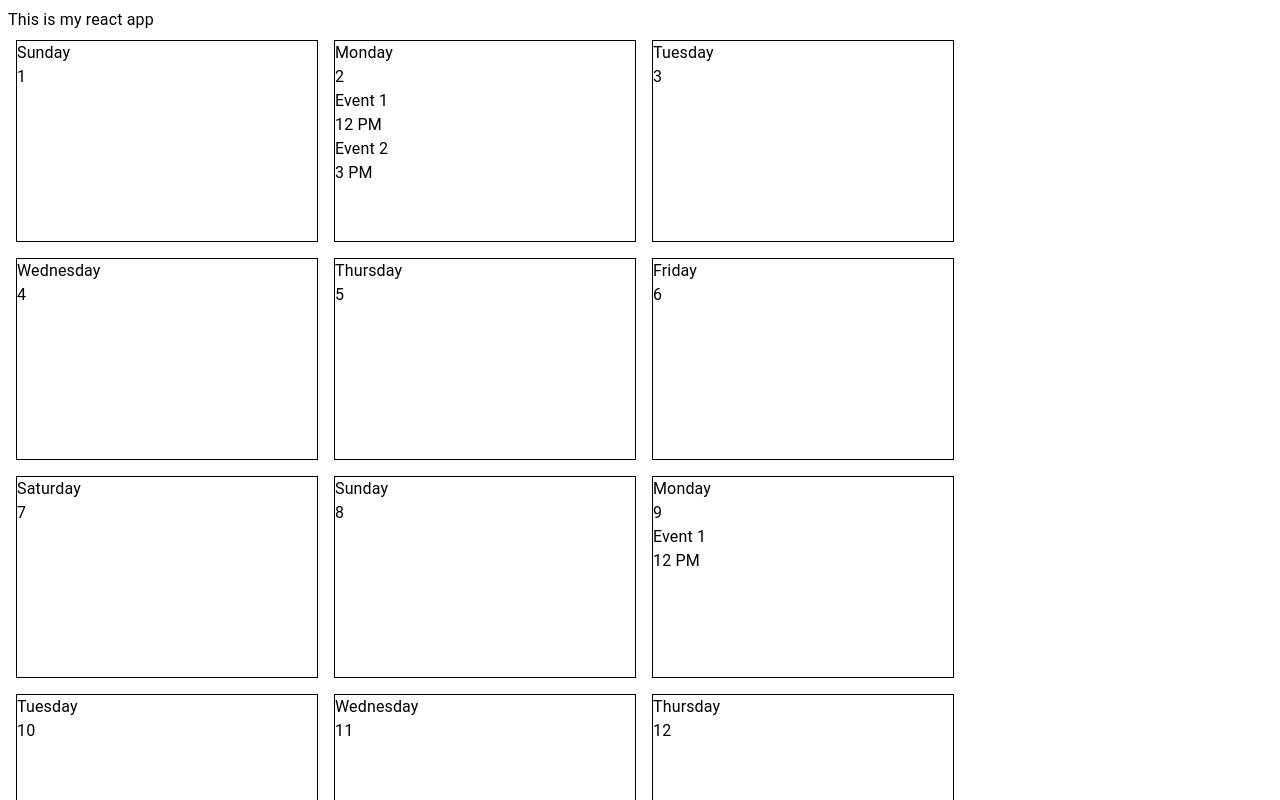
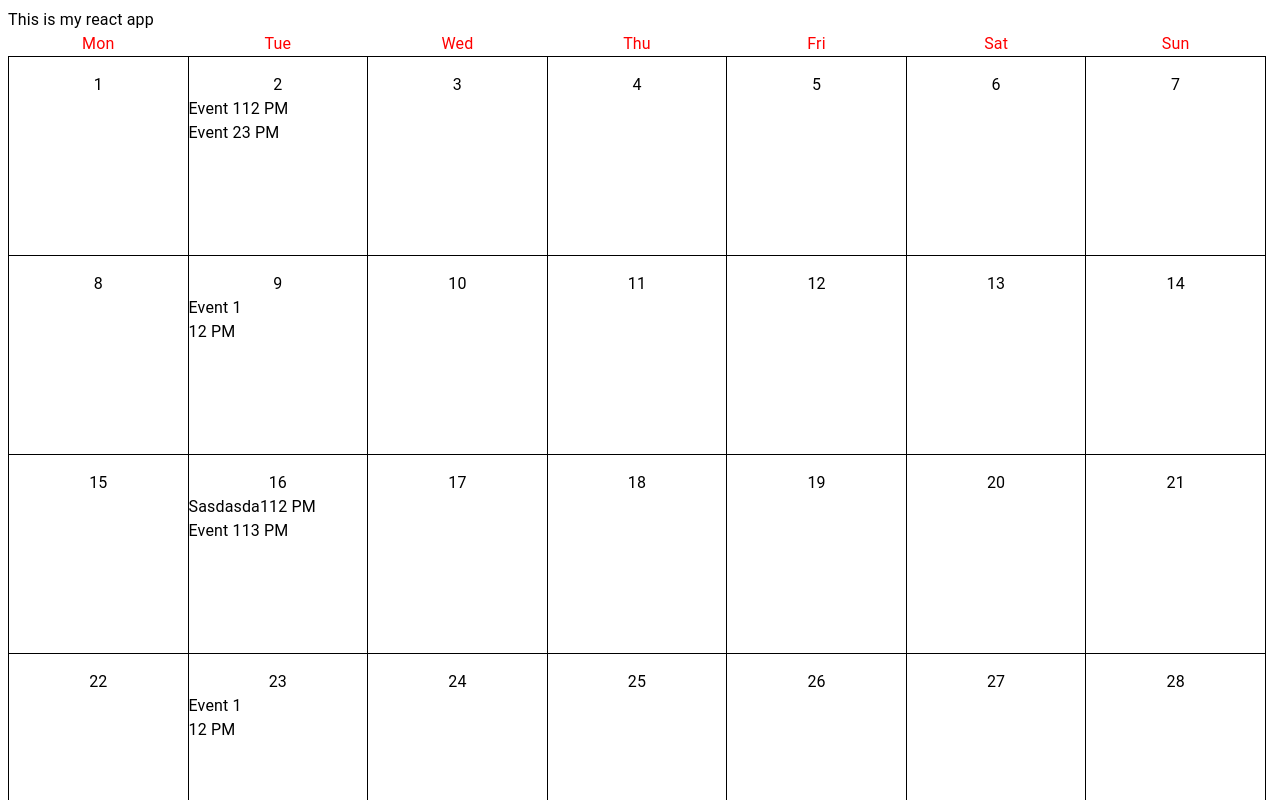
Before and after one commit to Zulaxy/assignment-calendar, a React (Create React App) app: page / in a window 1280 px wide. Shown: the top 800 px of the page. Built offline with nearby package versions, Linux system fonts and the light colour scheme.

Commit message:
saving progress

```diff
--- a/src/App.tsx
+++ b/src/App.tsx
@@ -2,7 +2,9 @@ import React, { useEffect } from "react";
 import { Box, Typography } from "@mui/material";
 import augustDaysData from "./mockdata/mockData.json";
 import { useSelector, useDispatch } from "react-redux";
-import { updateData } from "./store/store";
+import { updateData, clickedDate } from "./store/store";
+
+import { daysOfTheWeek } from "./mockdata/daysOfWeek";
 
 import SingleDay from "./components/SingleDay";
 
@@ -10,6 +12,38 @@ function App() {
   const data = useSelector((state: any) => state.data);
 
   const dispatch = useDispatch();
+
+  /**
+   * Groups an array of day data into weeks, each containing 7 days.
+   *
+   * @param {Array} daysData - An array of day data objects.
+   * @returns {Array} An array of arrays, each representing a week of days.
+   */
+  const groupDaysByWeek = (daysData: any[]) => {
+    const weeks = [];
+    let currentWeek = [];
+
+    for (const dayData of daysData) {
+      currentWeek.push(dayData);
+
+      if (currentWeek.length === 7) {
+        weeks.push(currentWeek);
+        currentWeek = [];
+      }
+    }
+
+    if (currentWeek.length > 0) {
+      weeks.push(currentWeek);
+    }
+
+    return weeks;
+  };
+
+  const weeks = groupDaysByWeek(data);
+
+  const handleUpdateClickedDate = (date: string) => {
+    dispatch(clickedDate(date));
+  };
 
   //stores the data in redux upon initial render of the component
   useEffect(() => {
@@ -19,9 +53,32 @@ function App() {
   return (
     <>
       <Typography>This is my react app</Typography>
-      <Box sx={{ display: "flex", flexWrap: "wrap" }}>
-        {augustDaysData.map((dayData: any) => (
-          <SingleDay singleDay={dayData} />
+      <Box sx={{ display: "flex", flexDirection: "column" }}>
+        <Box sx={{ display: "flex" }}>
+          {daysOfTheWeek.map((day) => (
+            <Typography
+              key={day}
+              sx={{
+                width: "calc(100% / 7)",
+                textAlign: "center",
+                color: "red",
+                marginRight: "-1px",
+              }}
+            >
+              {day}
+            </Typography>
+          ))}
+        </Box>
+        {weeks.map((week, weekIndex) => (
+          <Box key={weekIndex} sx={{ display: "flex" }}>
+            {week.map((dayData) => (
+              <SingleDay
+                key={dayData.day}
+                singleDay={dayData}
+                onHandleUpdateClickedDate={handleUpdateClickedDate}
+              />
+            ))}
+          </Box>
         ))}
       </Box>
     </>
--- a/src/components/SingleDay.tsx
+++ b/src/components/SingleDay.tsx
@@ -2,22 +2,52 @@ import { Box, Typography } from "@mui/material";
 import React from "react";
 
 import { CalendarEvent, SingleDay as SingleDayTypes } from "../types";
+import { useSelector } from "react-redux";
 
 interface SingleDayProps {
   singleDay: SingleDayTypes;
+  onHandleUpdateClickedDate: (date: string) => void;
 }
 
-const SingleDay = ({ singleDay }: SingleDayProps) => {
+const SingleDay = ({
+  singleDay,
+  onHandleUpdateClickedDate,
+}: SingleDayProps) => {
+  const clickedDate = useSelector((state: any) => state.clickedDate);
+  console.log(clickedDate);
+
   return (
     <Box
-      sx={{ border: `1px solid black`, width: "300px", height: "200px", m: 1 }}
+      sx={{
+        border: `1px solid black`,
+        width: "calc(100% / 7)",
+        height: "200px",
+        boxSizing: "border-box",
+        flexShrink: 0,
+        marginBottom: "-1px",
+        marginRight: "-1px",
+      }}
     >
-      <Typography>{singleDay.dayOfWeek}</Typography>
-      <Typography>{singleDay.day}</Typography>
+      <Box
+        sx={{ display: "flex", flexDirection: "column", alignItems: "center" }}
+      >
+        <Typography
+          sx={{
+            mt: 2,
+            color: clickedDate === singleDay.day ? "green" : null,
+            cursor: "pointer",
+          }}
+          onClick={() => {
+            onHandleUpdateClickedDate(singleDay.day);
+          }}
+        >
+          {singleDay.day}
+        </Typography>
+      </Box>
       {Array.isArray(singleDay.events) ? (
         <Box>
           {singleDay.events.map((event: CalendarEvent, index: number) => (
-            <Box key={index}>
+            <Box key={index} sx={{ display: "flex" }}>
               <Typography>{event.title}</Typography>
               <Typography>{event.hour}</Typography>
             </Box>
@@ -26,8 +56,8 @@ const SingleDay = ({ singleDay }: SingleDayProps) => {
       ) : (
         singleDay.events && (
           <Box>
-            <Typography>{singleDay.events.title}</Typography>
-            <Typography>{singleDay.events.hour}</Typography>
+            <Typography>{(singleDay.events as CalendarEvent).title}</Typography>
+            <Typography>{(singleDay.events as CalendarEvent).hour}</Typography>
           </Box>
         )
       )}
--- /dev/null
+++ b/src/mockdata/daysOfWeek.ts
@@ -0,0 +1 @@
+export const daysOfTheWeek = ["Mon", "Tue", "Wed", "Thu", "Fri", "Sat", "Sun"];
--- a/src/mockdata/mockData.json
+++ b/src/mockdata/mockData.json
@@ -38,7 +38,8 @@
       },
       {
         "title": "Event 1",
-        "hour": "13 PM"
+        "hour": "13 PM",
+        "type": "meeting"
       }
     ]
   },
@@ -53,7 +54,8 @@
     "dayOfWeek": "Monday",
     "events": {
       "title": "Event 1",
-      "hour": "12 PM"
+      "hour": "12 PM",
+      "type": "reminder"
     }
   },
   { "day": 24, "dayOfWeek": "Tuesday" },
--- a/src/store/store.ts
+++ b/src/store/store.ts
@@ -4,6 +4,7 @@ import { configureStore, createSlice } from "@reduxjs/toolkit";
 
 const initialState = {
   data: [],
+  clickedDate: null,
 };
 
 const counterSlice = createSlice({
@@ -13,6 +14,9 @@ const counterSlice = createSlice({
     updateData: (state, action) => {
       state.data = action.payload;
     },
+    clickedDate: (state, action) => {
+      state.clickedDate = action.payload;
+    },
   },
 });
 
@@ -20,6 +24,6 @@ const store = configureStore({
   reducer: counterSlice.reducer,
 });
 
-export const { updateData } = counterSlice.actions;
+export const { updateData, clickedDate } = counterSlice.actions;
 
 export default store;
--- a/src/types.ts
+++ b/src/types.ts
@@ -1,6 +1,7 @@
 export interface CalendarEvent {
   title: string;
   hour: string;
+  type: string;
 }
 
 export interface SingleDay {
```
